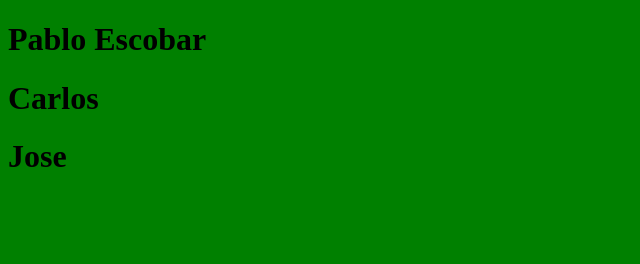
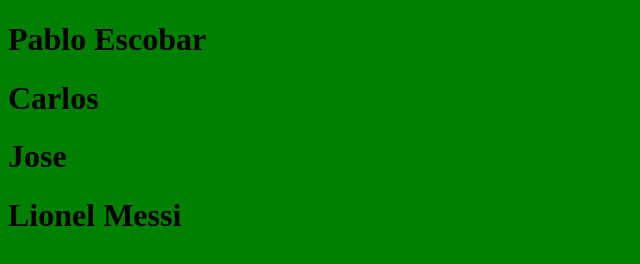
Before and after one commit to josesulca18/fifthRepository, a plain HTML site: page index.html in a window 1280 px wide. Shown: the whole page, without its empty margins (0-640 px from the left). Drawn offline with Linux system fonts and the light colour scheme.

Commit message:
version 3

```diff
--- a/index.html
+++ b/index.html
@@ -10,5 +10,6 @@
     <h1>Pablo Escobar</h1>
     <h1>Carlos</h1>
     <h1>Jose</h1>
+    <h1>Lionel Messi</h1>
 </body>
 </html>
```
